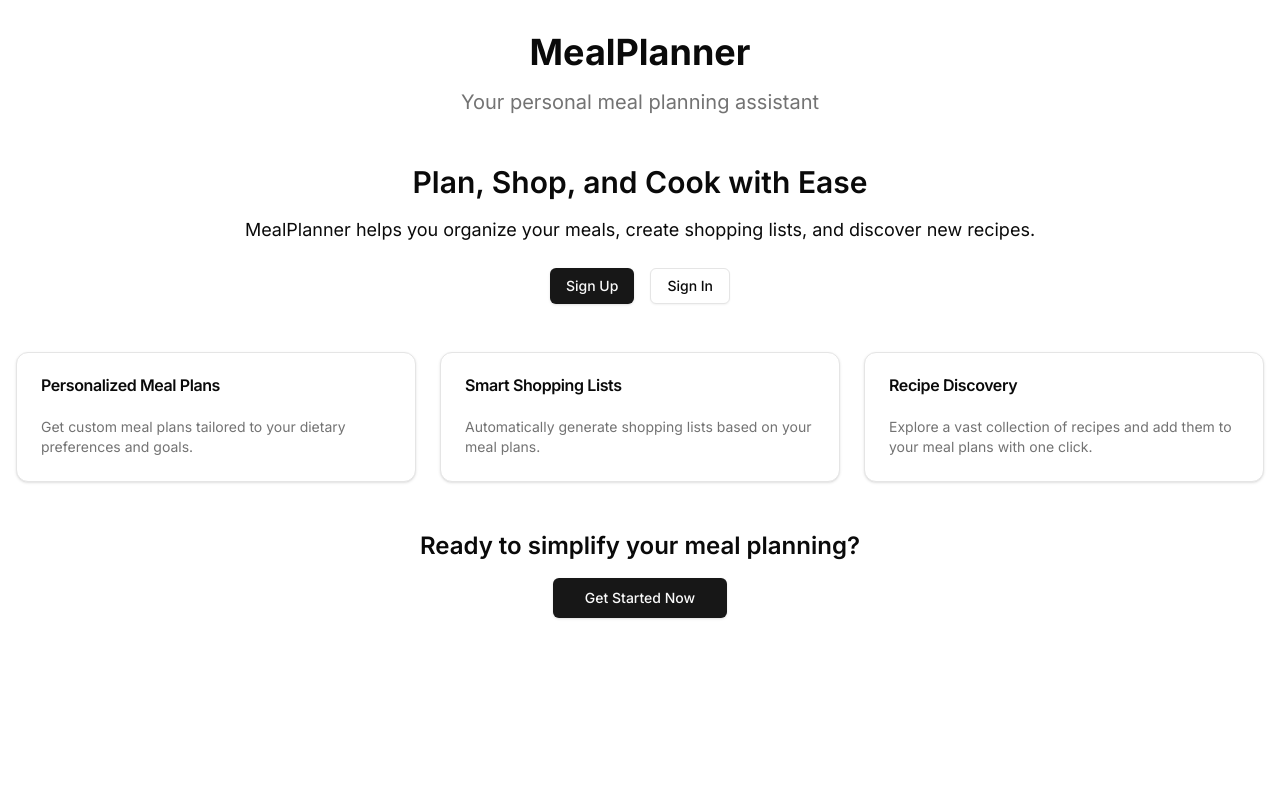
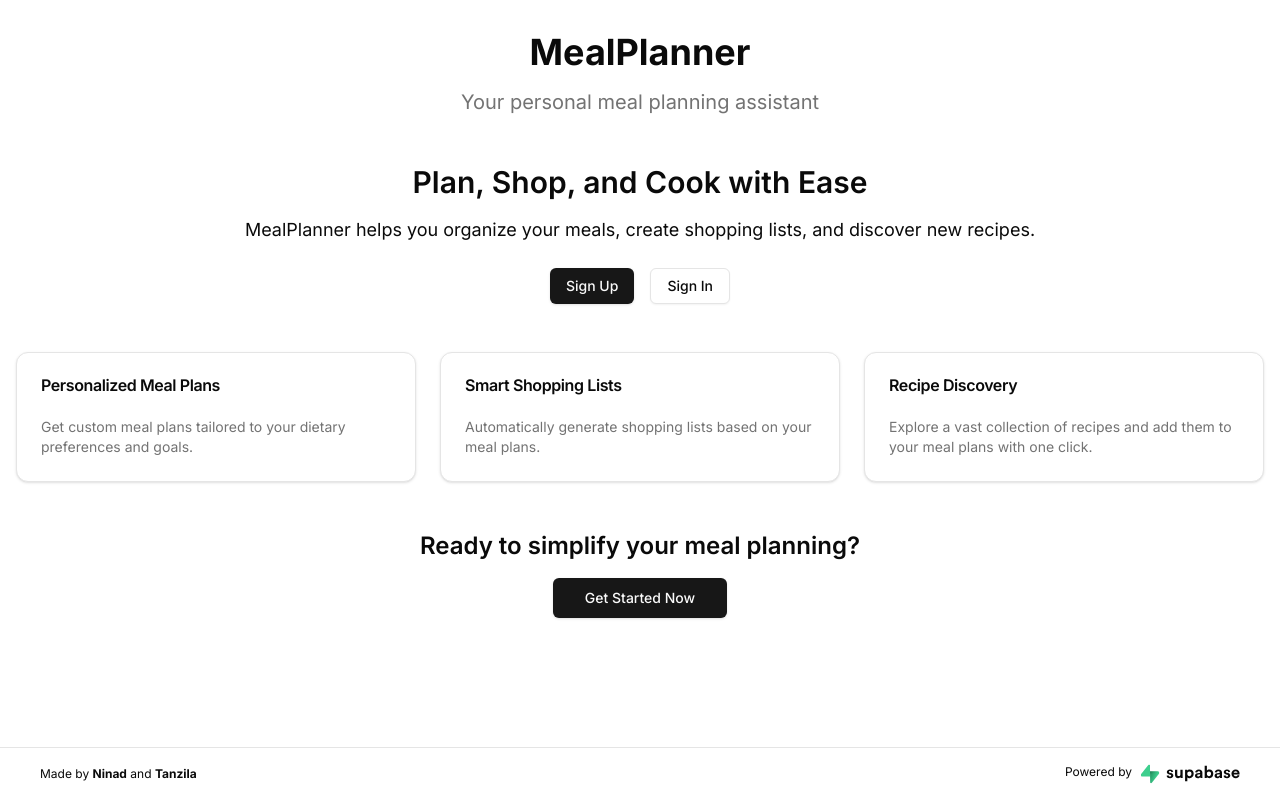
Before and after one commit to ninadgns/meal-planner, a Next.js app: page / in a window 1280 px wide. Built offline with nearby package versions, Linux system fonts and the light colour scheme.

Commit message:
footer and middleware

```diff
--- a/app/(auth-pages)/layout.tsx
+++ b/app/(auth-pages)/layout.tsx
@@ -50,21 +50,6 @@ export default function RootLayout({
               <div className="flex flex-col gap-20 max-w-5xl p-5 min-h-screen">
                 {children}
               </div>
-
-              <footer className="w-full flex items-center justify-center border-t mx-auto text-center text-xs gap-8 py-16">
-                <p>
-                  Powered by{" "}
-                  <a
-                    href="https://supabase.com/?utm_source=create-next-app&utm_medium=template&utm_term=nextjs"
-                    target="_blank"
-                    className="font-bold hover:underline"
-                    rel="noreferrer"
-                  >
-                    Supabase
-                  </a>
-                </p>
-                <ThemeSwitcher />
-              </footer>
             </div>
           </main>
         </ThemeProvider>
--- a/app/(feature-pages)/layout.tsx
+++ b/app/(feature-pages)/layout.tsx
@@ -52,23 +52,6 @@ export default function RootLayout({
               <div className="flex flex-col w-full min-h-[90vh] mt-5">
                 {children}
               </div>
-
-              <footer className="w-full flex items-center justify-center border-t mx-auto text-center text-xs gap-8">
-                <p>Made by <a href="https://github.com/ninadgns/" target="_blank" className="font-bold hover:underline" rel="noreferrer">Ninad</a> and <a href="https://github.com/TanzilaKhan1" target="_blank" className="font-bold hover:underline" rel="noreferrer">Tanzila</a>
-
-                </p>
-                <p>
-                  Powered by{" "}
-                  <a
-                    href="https://supabase.com/?utm_source=create-next-app&utm_medium=template&utm_term=nextjs"
-                    target="_blank"
-                    className="font-bold hover:underline"
-                    rel="noreferrer"
-                  >
-                    Supabase
-                  </a>
-                </p>
-              </footer>
             </div>
           </main>
         </ThemeProvider>
--- a/app/layout.tsx
+++ b/app/layout.tsx
@@ -3,6 +3,7 @@ import { Inter } from 'next/font/google'
 import Link from 'next/link'
 import './globals.css'
 import { Button } from "@/components/ui/button"
+import SupabaseLogo from '@/components/supabase-logo'
 
 const inter = Inter({ subsets: ['latin'] })
 
@@ -18,43 +19,36 @@ export default function RootLayout({
 }) {
   return (
     <html lang="en">
-      <body className={inter.className}>
-        {children}
-        {/* <div className="flex flex-col min-h-screen">
-          <header className="border-b">
-            <div className="container mx-auto px-4 py-4 flex justify-between items-center">
-              <Link href="/" className="text-2xl font-bold">MealPlanner</Link>
-              <nav>
-                <ul className="flex space-x-4">
-                  <li><Link href="/" className="hover:underline">Home</Link></li>
-                  <li><Link href="/features" className="hover:underline">Features</Link></li>
-                  <li><Link href="/pricing" className="hover:underline">Pricing</Link></li>
-                  <li><Button variant="outline" asChild><Link href="/signin">Sign In</Link></Button></li>
-                  <li><Button asChild><Link href="/signup">Sign Up</Link></Button></li>
-                </ul>
-              </nav>
-            </div>
-          </header>
+      <body className={`${inter.className} flex flex-col min-h-screen`}>
+        {/* Main Content Area */}
+        <div className="flex-grow">
+          {children}
+        </div>
 
-          <main className="flex-grow">
-            {children}
-          </main>
-
-          <footer className="border-t mt-8">
-            <div className="container mx-auto px-4 py-6">
-              <div className="flex justify-between items-center">
-                <p>&copy; 2023 MealPlanner. All rights reserved.</p>
-                <nav>
-                  <ul className="flex space-x-4">
-                    <li><Link href="/privacy" className="hover:underline">Privacy Policy</Link></li>
-                    <li><Link href="/terms" className="hover:underline">Terms of Service</Link></li>
-                    <li><Link href="/contact" className="hover:underline">Contact Us</Link></li>
-                  </ul>
-                </nav>
-              </div>
-            </div>
-          </footer>
-        </div> */}
+        {/* Footer Always at the Bottom */}
+        <footer className="w-full flex items-center justify-between border-t px-10 mx-auto text-center text-xs gap-8 py-4">
+          <p>
+            Made by{" "}
+            <a href="https://github.com/ninadgns/" target="_blank" className="font-bold hover:underline" rel="noreferrer">
+              Ninad
+            </a>{" "}
+            and{" "}
+            <a href="https://github.com/TanzilaKhan1" target="_blank" className="font-bold hover:underline" rel="noreferrer">
+              Tanzila
+            </a>
+          </p>
+          <p className="flex gap-2">
+            Powered by{" "}
+            <a
+              href="https://supabase.com/?utm_source=create-next-app&utm_medium=template&utm_term=nextjs"
+              target="_blank"
+              className="font-bold hover:underline"
+              rel="noreferrer"
+            >
+              <SupabaseLogo />
+            </a>
+          </p>
+        </footer>
       </body>
     </html>
   )
--- a/app/page.tsx
+++ b/app/page.tsx
@@ -56,7 +56,7 @@ export default function Home() {
         <section className="text-center">
           <h2 className="text-2xl font-semibold mb-4">Ready to simplify your meal planning?</h2>
           <Button size="lg" asChild>
-            <Link href="/signup">Get Started Now</Link>
+            <Link href="/recipes">Get Started Now</Link>
           </Button>
         </section>
       </main>
--- a/components/supabase-logo.tsx
+++ b/components/supabase-logo.tsx
@@ -2,8 +2,8 @@ export default function SupabaseLogo() {
   return (
     <svg
       aria-label="Supabase logo"
-      width="140"
-      height="30"
+      width="100"
+      height="20"
       viewBox="0 0 115 23"
       fill="none"
       xmlns="http://www.w3.org/2000/svg"
```
Also changed, not shown: utils/supabase/middleware.ts (+10 -4 lines).
